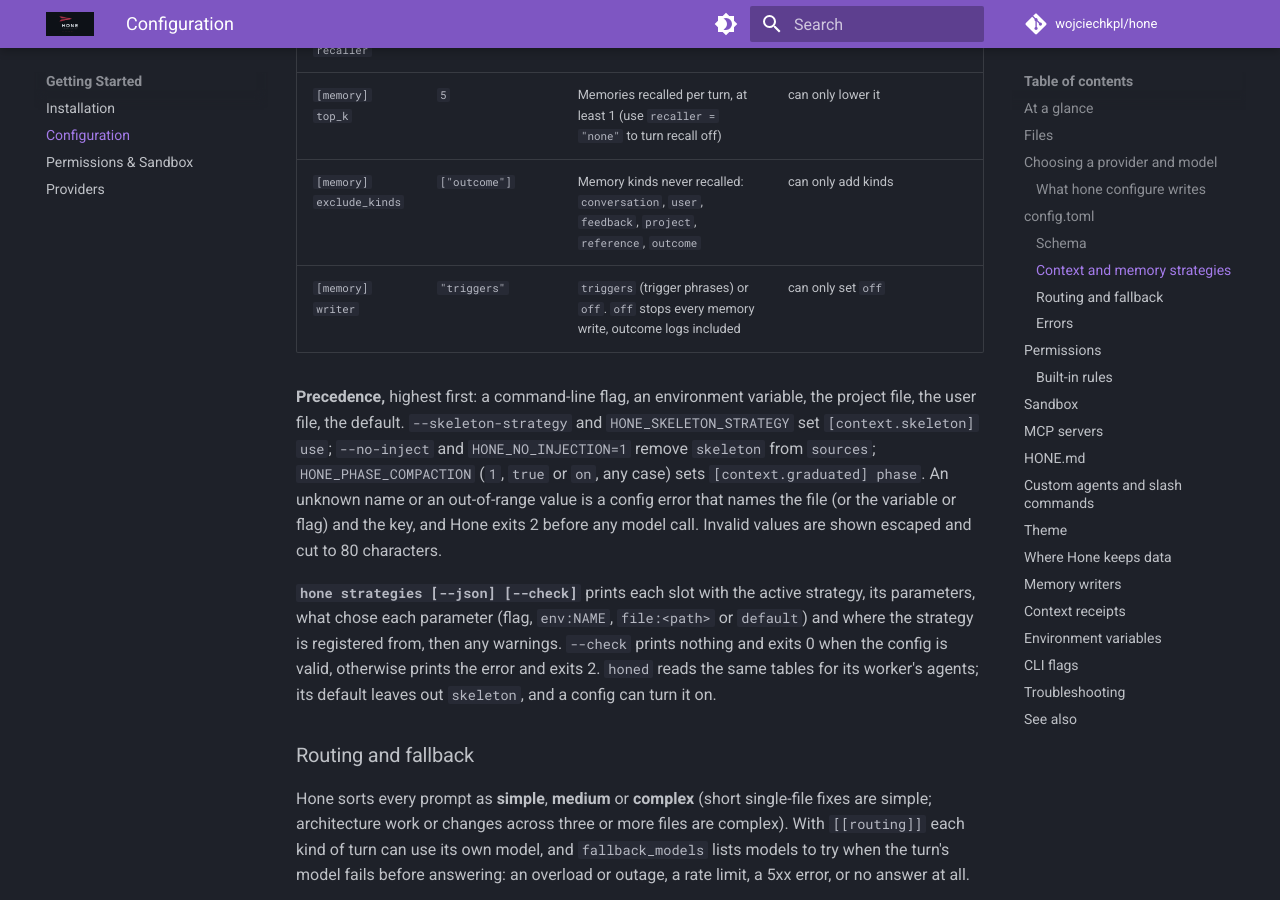
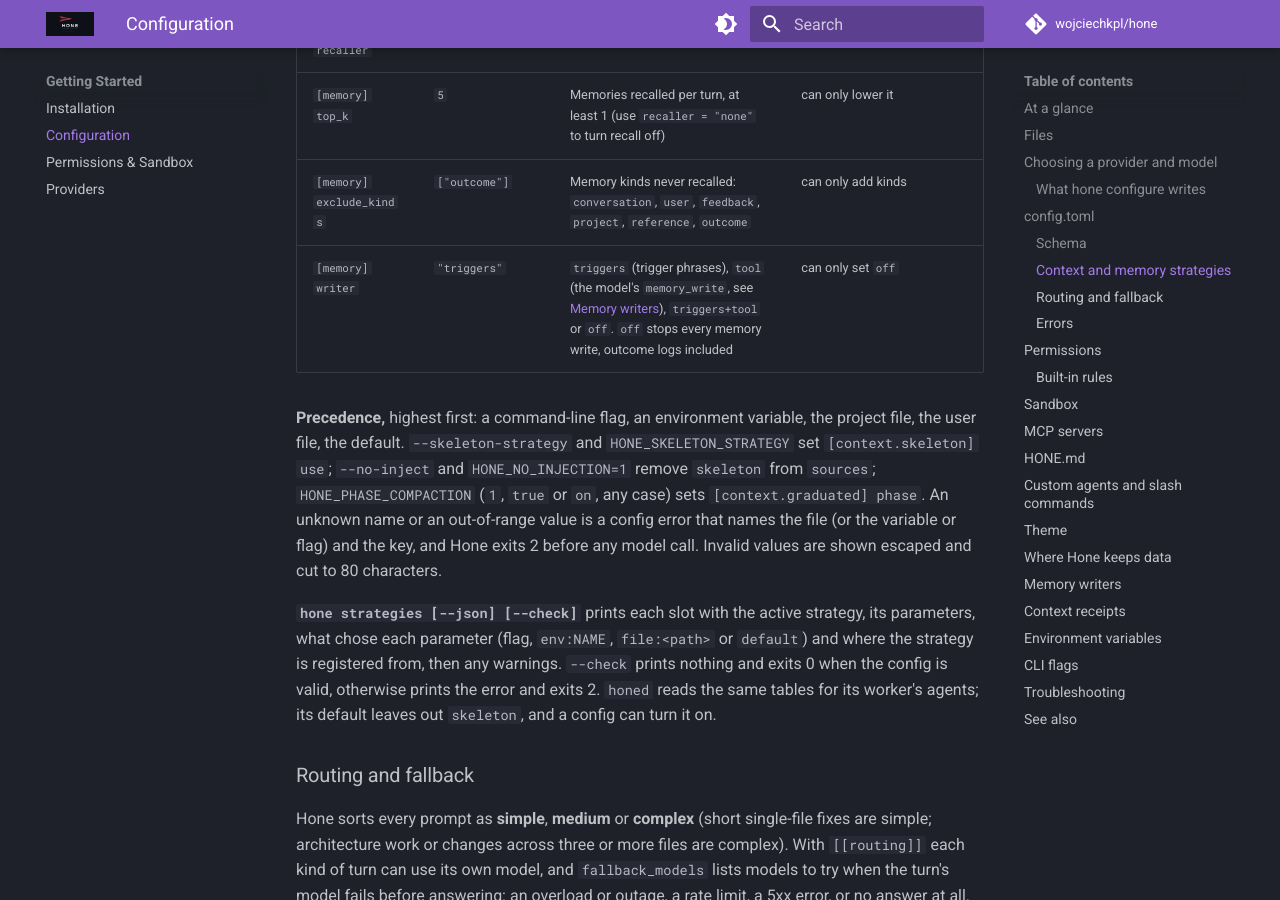
Before and after one commit to wojciechkpl/hone, an MkDocs documentation site: the page built from docs/configuration.md, in a window 1280 px wide and 900 px high, scrolled down 8732 px. Built offline with MkDocs 1.6.1 and Material for MkDocs 9.7.7, drawn with Linux system fonts in a browser that asks for light colours; comment, search, counter and statistics services are not loaded.

Commit message:
docs: [memory] writer row lists the tool writers

```diff
--- a/docs/configuration.md
+++ b/docs/configuration.md
@@ -260,7 +260,7 @@ written. Without them Hone behaves as before. `hone strategies` shows what is ac
 | `[memory] recaller` | `"bm25"` | `bm25` or `none` (no recall) | can only set `none` |
 | `[memory] top_k` | `5` | Memories recalled per turn, at least 1 (use `recaller = "none"` to turn recall off) | can only lower it |
 | `[memory] exclude_kinds` | `["outcome"]` | Memory kinds never recalled: `conversation`, `user`, `feedback`, `project`, `reference`, `outcome` | can only add kinds |
-| `[memory] writer` | `"triggers"` | `triggers` (trigger phrases) or `off`. `off` stops every memory write, outcome logs included | can only set `off` |
+| `[memory] writer` | `"triggers"` | `triggers` (trigger phrases), `tool` (the model's `memory_write`, see [Memory writers](#memory-writers)), `triggers+tool` or `off`. `off` stops every memory write, outcome logs included | can only set `off` |
 
 **Precedence,** highest first: a command-line flag, an environment variable, the project
 file, the user file, the default. `--skeleton-strategy` and `HONE_SKELETON_STRATEGY` set
```
